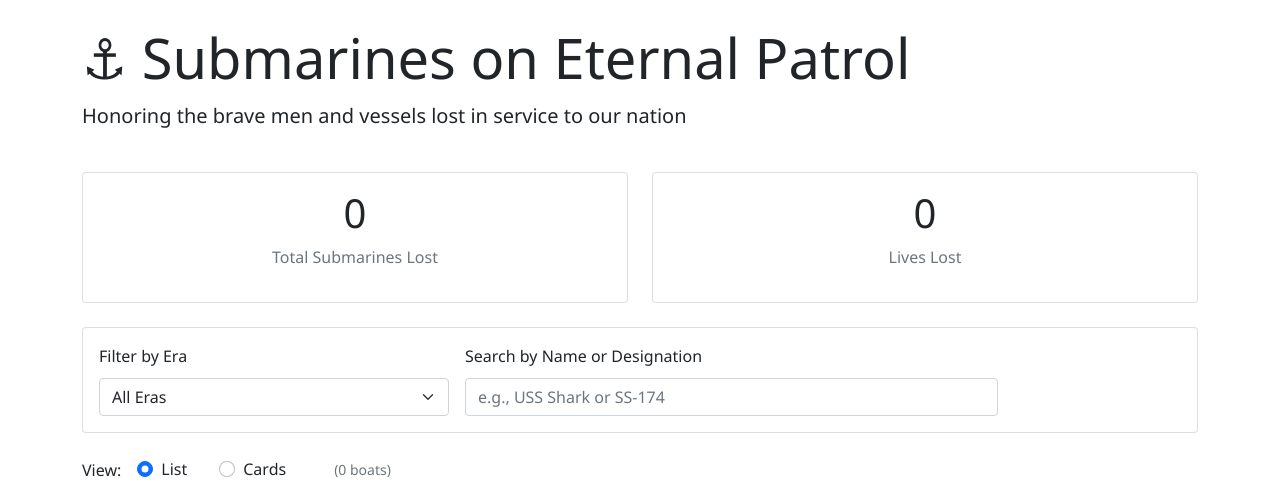
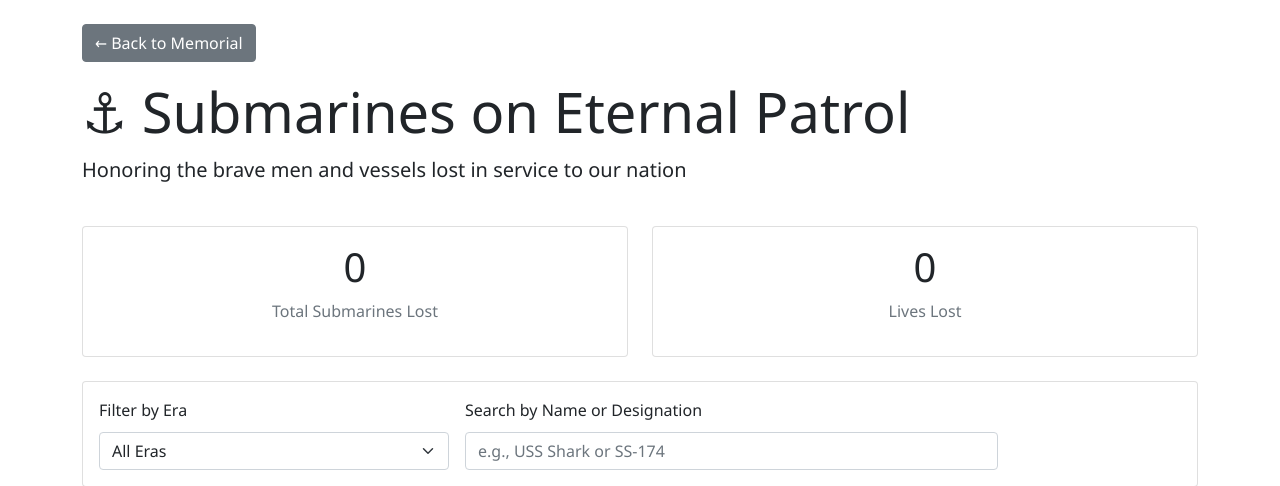
Before and after one commit to igreisman/diesel-sub-faqs-new, a PHP site: page /eternal-patrol.php in a window 1280 px wide. Shown: the part 64-550 px from the top of the page. Run offline with PHP 8.4, Linux system fonts and the light colour scheme; data that the repository does not hold is empty.

Commit message:
Add link to return to memorial.html at top of page

```diff
--- a/eternal-patrol.php
+++ b/eternal-patrol.php
@@ -76,6 +76,9 @@ try {
 ?>
 
 <div class="container mt-4">
+    <div class="mb-3">
+        <a href="memorial.html" class="btn btn-secondary">&larr; Back to Memorial</a>
+    </div>
     <div class="row mb-4">
         <div class="col-12">
             <h1 class="display-4">⚓ Submarines on Eternal Patrol</h1>
```
